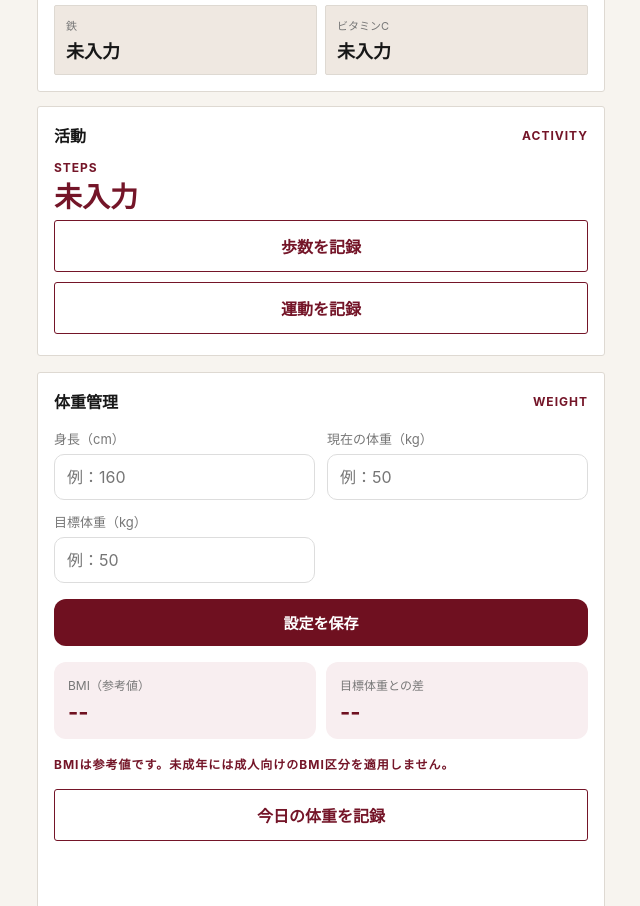
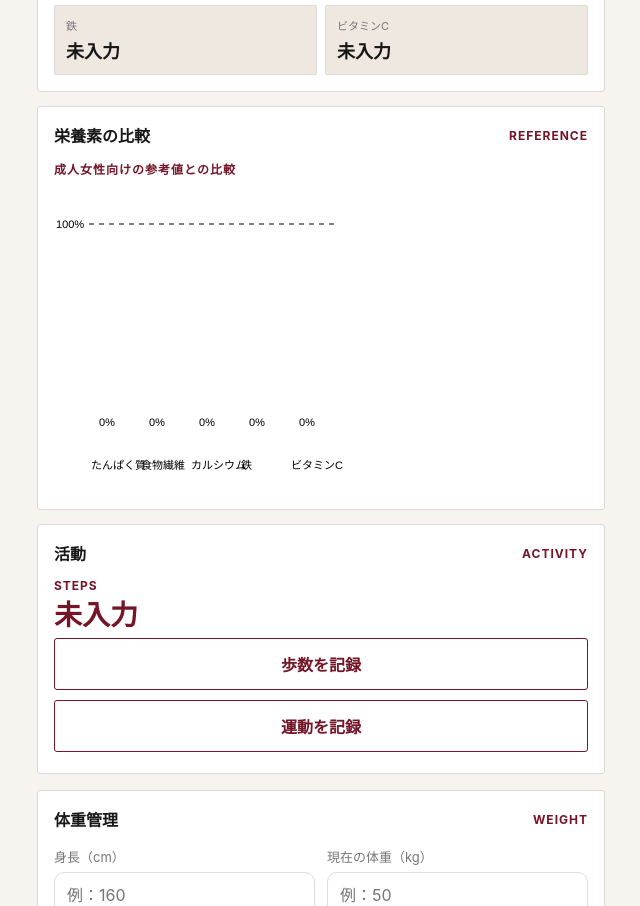
Before and after one commit to neko0507p-arch/meal-management, a plain HTML site: page index.html in a window 1280 px wide. Shown: the part 985-1891 px from the top of the page, without its empty margins (319-959 px from the left). Drawn offline with Linux system fonts and the light colour scheme.

Commit message:
栄養素の比較グラフ

```diff
--- a/index.html
+++ b/index.html
@@ -610,6 +610,19 @@
 
         <div class="nutrition-grid" id="nutritionGrid"></div>
       </div>
+
+      <div class="card">
+  <div class="card-title">
+    <h2>栄養素の比較</h2>
+    <span class="section-label">REFERENCE</span>
+  </div>
+
+  <p class="section-label">
+    成人女性向けの参考値との比較
+  </p>
+
+  <canvas id="nutritionChart"></canvas>
+</div>
 
       <div class="card">
         <div class="card-title">
@@ -1306,6 +1319,109 @@ function renderNutrition() {
 
     container.appendChild(pfcDiv);
   }
+    // 栄養素の参考値との比較グラフ
+  const nutritionChart = document.getElementById("nutritionChart");
+
+  if (nutritionChart) {
+    const ctx = nutritionChart.getContext("2d");
+
+    const targets = [
+      { label: "たんぱく質", field: "protein", target: 50 },
+      { label: "食物繊維", field: "fiber", target: 18 },
+      { label: "カルシウム", field: "calcium", target: 650 },
+      { label: "鉄", field: "iron", target: 10 },
+      { label: "ビタミンC", field: "vitaminC", target: 100 }
+    ];
+
+    const data = targets.map(item => {
+      let actual = 0;
+
+      day.foods.forEach(food => {
+        actual += Number(food[item.field]) || 0;
+      });
+
+      return {
+        ...item,
+        actual,
+        percent: Math.round((actual / item.target) * 100)
+      };
+    });
+
+    const width = nutritionChart.clientWidth || 320;
+    const height = 300;
+    const scale = 2;
+
+    nutritionChart.width = width * scale;
+    nutritionChart.height = height * scale;
+    nutritionChart.style.height = height + "px";
+
+    ctx.setTransform(scale, 0, 0, scale, 0, 0);
+    ctx.clearRect(0, 0, width, height);
+
+    const paddingLeft = 35;
+    const paddingRight = 15;
+    const paddingTop = 35;
+    const paddingBottom = 55;
+
+    const graphWidth = width - paddingLeft - paddingRight;
+    const graphHeight = height - paddingTop - paddingBottom;
+
+    const maxPercent = Math.max(
+      100,
+      ...data.map(item => item.percent)
+    );
+
+    // 100%の目安線
+    const targetY =
+      paddingTop +
+      ((maxPercent - 100) / maxPercent) * graphHeight;
+
+    ctx.beginPath();
+    ctx.setLineDash([5, 5]);
+    ctx.moveTo(paddingLeft, targetY);
+    ctx.lineTo(width - paddingRight, targetY);
+    ctx.stroke();
+    ctx.setLineDash([]);
+
+    // 棒グラフ
+    const barSpace = graphWidth / data.length;
+    const barWidth = Math.min(35, barSpace * 0.6);
+
+    data.forEach((item, index) => {
+      const barHeight =
+        (item.percent / maxPercent) * graphHeight;
+
+      const x =
+        paddingLeft +
+        index * barSpace +
+        (barSpace - barWidth) / 2;
+
+      const y =
+        paddingTop +
+        graphHeight -
+        barHeight;
+
+      ctx.fillRect(x, y, barWidth, barHeight);
+
+      ctx.font = "11px sans-serif";
+
+      ctx.fillText(
+        item.percent + "%",
+        x,
+        y - 8
+      );
+
+      ctx.fillText(
+        item.label,
+        x - 8,
+        height - 20
+      );
+    });
+
+    // 100%表示
+    ctx.font = "11px sans-serif";
+    ctx.fillText("100%", 2, targetY + 4);
+  }
 }
 
 function renderActivities() {
```
